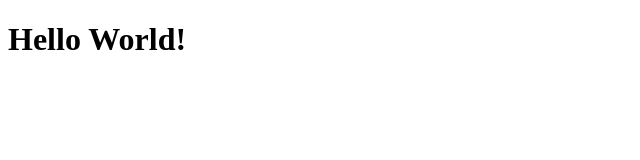
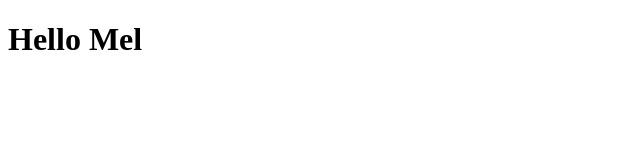
Before and after one commit to gabrielkryemadhi/React-V2, a React (Create React App) app: page / in a window 1280 px wide. Shown: the top 160 px of the page, without its empty margins (0-640 px from the left). Built offline with nearby package versions, Linux system fonts and the light colour scheme.

Commit message:
Ex. 2 done

```diff
--- a/src/App.js
+++ b/src/App.js
@@ -1,8 +1,10 @@
 import React from "react";
 
 function App() {
+  const name = "Mel";
+  const header = "Hello " + name;
   return (
-  <h1>Hello World!</h1>
+  <h1>{header}</h1>
   )
 }
 
```
